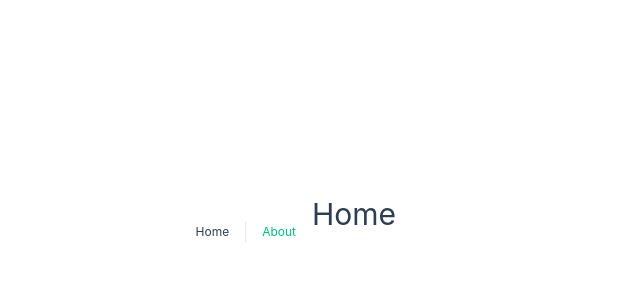
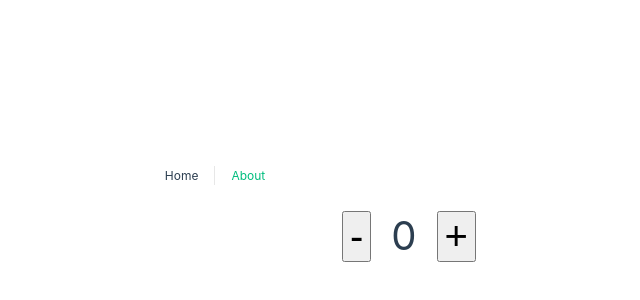
Before and after one commit to ahmetayyildiz66/vue-composition-basics, a Vue app: page / in a window 1280 px wide. Shown: the part 184-484 px from the top of the page, without its empty margins (328-968 px from the left). Built offline with nearby package versions, Linux system fonts and the light colour scheme.

Commit message:
options api vs composition api

```diff
--- a/src/views/HomeView.vue
+++ b/src/views/HomeView.vue
@@ -1,5 +1,61 @@
 <template>
   <div class="home">
-    <h1>Home</h1>
+    <div class="btns">
+      <button class="btn" @click="decreaseCounter">-</button>
+      <span class="counter">{{ counter }}</span>
+      <button class="btn" @click="increaseCounter">+</button>
+    </div>
   </div>
 </template>
+
+<script setup>
+import { ref } from "vue";
+
+const counter = ref(0);
+
+const increaseCounter = () => {
+  counter.value++;
+};
+
+const decreaseCounter = () => {
+  counter.value--;
+};
+</script>
+
+<!-- <script>
+export default {
+  data() {
+    return {
+      counter: 0,
+    };
+  },
+  methods: {
+    increaseCounter() {
+      this.counter++;
+    },
+    decreaseCounter() {
+      this.counter--;
+    },
+  },
+};
+</script> -->
+
+<style>
+.home {
+  text-align: center;
+  padding: 20px;
+}
+
+.btn,
+.counter {
+  font-size: 40px;
+  margin: 10px;
+}
+
+.btns {
+  margin-top: 40px;
+  display: flex;
+  align-items: center;
+  justify-content: center;
+}
+</style>
```
